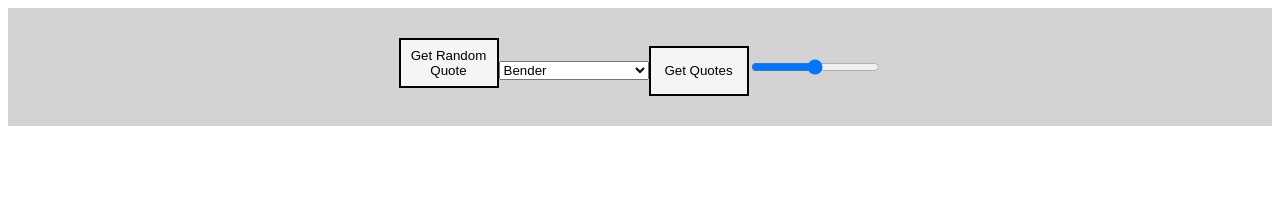
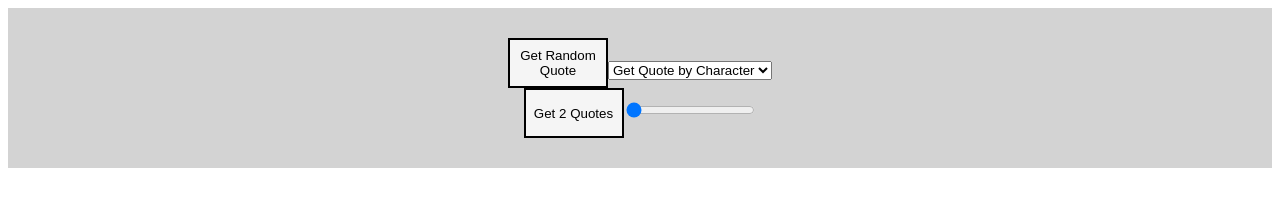
Before and after one commit to licarpen/quotes, a React app: page / in a window 1280 px wide. Built offline with nearby package versions, Linux system fonts and the light colour scheme.

Commit message:
add minimal styling

```diff
--- a/src/components/quotes/Quote.css
+++ b/src/components/quotes/Quote.css
@@ -18,4 +18,8 @@
     padding: 40px;
     background: whitesmoke;
   }
+
+  .numQuotes {
+    display: inline
+  }
 }
--- a/src/components/quotes/QuoteHook.js
+++ b/src/components/quotes/QuoteHook.js
@@ -5,7 +5,7 @@ import { useQuotes } from '../../hooks/quotes';
 const Quote = () => {
   const { handleClick, handleNumQuotesChange, handleCharacterChange, numQuotes, quotesArray } = useQuotes();
 
-  const characters = ['Bender', 'Fry', 'Leela', 'Professor Farnsworth', 'Amy', 'Zapp Brannigan', 'Lurr', 'Dr Zoidberg', 'Linda the reporter', 'Bob Barker', 'Hermes', 'Morgan Proctor', 'Mom', 'Robot Mob', 'Giant', 'Kif', 'Don bot'];
+  const characters = ['Get Quote by Character', 'Bender', 'Fry', 'Leela', 'Professor Farnsworth', 'Amy', 'Zapp Brannigan', 'Lurr', 'Dr Zoidberg', 'Linda the reporter', 'Bob Barker', 'Hermes', 'Morgan Proctor', 'Mom', 'Robot Mob', 'Giant', 'Kif', 'Don bot'];
 
   return (
 
@@ -15,9 +15,11 @@ const Quote = () => {
       <select onChange={({ target }) => handleCharacterChange(target.value)} name="character" >
         {characters.map(character => <option key={character} value={character.replace(/ /g, '-')}>{character}</option>)}
       </select>
+      <div>
+        <button onClick={() => handleClick(`http://futuramaapi.herokuapp.com/api/quotes/${numQuotes}`)}>Get {numQuotes} Quotes</button>
+        <input className='numQuotes' onChange={({ target }) => handleNumQuotesChange(parseInt(target.value))} type='range' min='2' max='100' value={numQuotes}></input>
+      </div>
 
-      <button onClick={() => handleClick(`http://futuramaapi.herokuapp.com/api/quotes/${numQuotes}`)}>Get {numQuotes} Quotes</button>
-      <input onChange={({ target }) => handleNumQuotesChange(parseInt(target.value))} type='range' min='2' max='100' value={numQuotes}  id='numQuotes'></input>
 
       { quotesArray.length ?
         quotesArray.map(({ quote, character, image }) => {
--- a/src/hooks/quotes.js
+++ b/src/hooks/quotes.js
@@ -4,12 +4,11 @@ import { getQuotes } from '../services/quotesAPI';
 export const useQuotes = () => {
   // const [quoteObject, setQuoteObject] = useState([]);
   const [url, setUrl] = useState('');
-  const [numQuotes, setNumQuotes] = useState([]);
+  const [numQuotes, setNumQuotes] = useState(2);
   const [character, setCharacter] = useState('');
   const [quotesArray, setQuotesArray] = useState([]);
 
   useEffect(() => {
-    console.log(url);
     getQuotes(url)
       .then(quotes => setQuotesArray(quotes));
   }, [url]);
```
